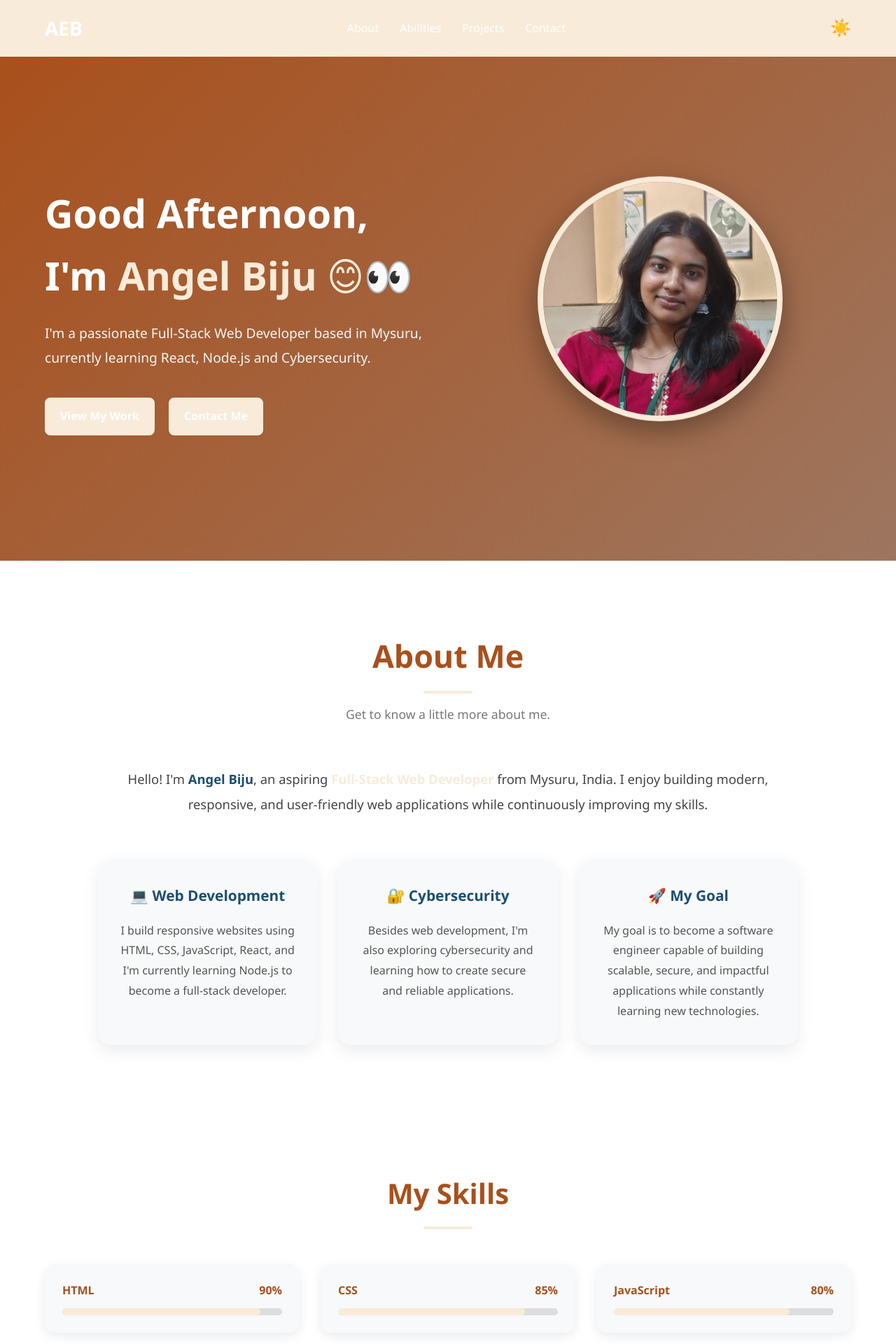
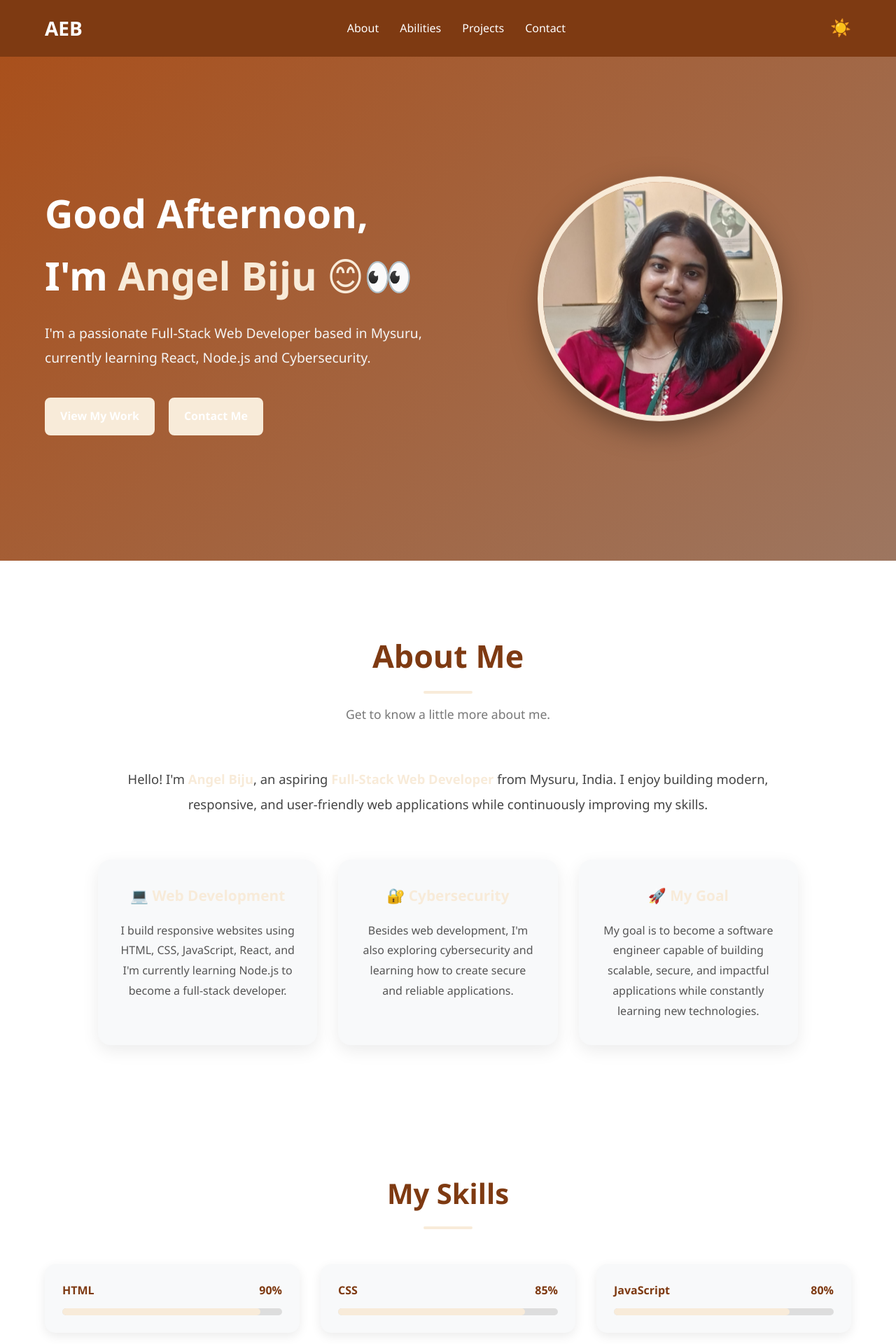
Before and after one commit to anglemichael/portfolio, a React app: page / in a window 1280 px wide. Shown: the top 1920 px of the page at 70% size. Built offline with nearby package versions, Linux system fonts and the light colour scheme; the HTML template or start-up script is replaced by a standard one.

Commit message:
retry color

```diff
--- a/src/App.css
+++ b/src/App.css
@@ -4,7 +4,7 @@
     padding: 0;
 }
 :root{
-    --primary:#A9501C;
+    --primary:#7e3a12;
     --accent:#f8ebd9;
     --text:#2C3E50;
     --light:#EDE490;
--- a/src/Components/About/About.css
+++ b/src/Components/About/About.css
@@ -18,7 +18,7 @@
 
 .about-header h2{
     font-size:2.8rem;
-    color:#A9501C;
+    color:#7e3a12;
     margin-bottom:15px;
     position:relative;
 }
@@ -56,7 +56,7 @@
 }
 
 .about-intro span{
-    color:#1B4F72;
+    color:#f8ebd9;
     font-weight:bold;
 }
 
@@ -92,7 +92,7 @@
 }
 
 .about-card h3{
-    color:#1B4F72;
+    color:#f8ebd9;
     margin-bottom:18px;
     font-size:1.3rem;
 }
--- a/src/Components/Contact/Contact.css
+++ b/src/Components/Contact/Contact.css
@@ -11,7 +11,7 @@
 .contact-section h2 {
   text-align: center;
   font-size: 2.5rem;
-  color: #A9501C;
+  color: #7e3a12;
   margin-bottom: 50px;
   position: relative;
 }
--- a/src/Components/Footer/Footer.css
+++ b/src/Components/Footer/Footer.css
@@ -3,7 +3,7 @@
 ========================== */
 
 .site-footer {
-  background: #A9501C;
+  background: #7e3a12;
   color: rgba(255, 255, 255, 0.9);
 
   text-align: center;
--- a/src/Components/Navbar/Navbar.css
+++ b/src/Components/Navbar/Navbar.css
@@ -19,7 +19,7 @@
 
   padding: 18px 5%;
 
-  background: #f8ebd9;
+  background: #7e3a12;
 }
 
 /* ==========================
--- a/src/Components/Skills/Skills.css
+++ b/src/Components/Skills/Skills.css
@@ -10,7 +10,7 @@
 .skills-section h2 {
   text-align: center;
   font-size: 2.5rem;
-  color: #A9501C;
+  color: #7e3a12;
   margin-bottom: 50px;
   position: relative;
 }
@@ -61,7 +61,7 @@
   justify-content: space-between;
   margin-bottom: 12px;
   font-weight: 600;
-  color: #A9501C;
+  color: #7e3a12;
 }
 
 /* ==========================
--- a/src/index.css
+++ b/src/index.css
@@ -4,7 +4,7 @@
     padding: 0;
 }
 :root{
-    --primary:#A9501C;
+    --primary:#7e3a12;
     --accent:#f8ebd9;
     --text:#2C3E50;
     --light:#EDE490;
```
